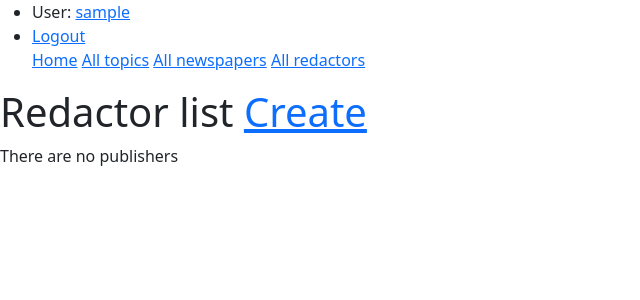
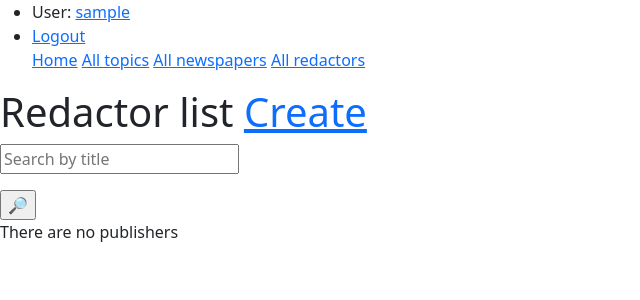
Before and after one commit to anton-chumak-main/newspaper-agency, a Django app: page /redactors/ in a window 1280 px wide. Shown: the top 300 px of the page, without its empty margins (0-640 px from the left). Run offline with Django 4.2, Linux system fonts and the light colour scheme; the visitor is signed in with stand-in values (Sample User, id 1); data that the repository does not hold is empty.

Commit message:
Add search for redactors

```diff
--- a/agency/forms.py
+++ b/agency/forms.py
@@ -37,5 +37,15 @@ class NewspaperSearchForm(forms.Form):
     title = forms.CharField(
         max_length=255,
         required=False,
-        widget=forms.TextInput(attrs={"placeholder": 'Search by title'})
+        widget=forms.TextInput(attrs={"placeholder": 'Search by title'}),
+        label=""
     )
+
+
+class RedactorSearchForm(forms.Form):
+    title = forms.CharField(
+        max_length=255,
+        required=False,
+        widget=forms.TextInput(attrs={"placeholder": 'Search by username'}),
+        label=""
+    )
--- a/agency/models.py
+++ b/agency/models.py
@@ -26,8 +26,8 @@ class Redactor(AbstractUser):
     def __str__(self):
         return f"{self.username} ({self.first_name} {self.last_name})"
 
-    # def get_absolute_url(self):
-    #     return reverse("agency:redactor-list", kwargs={"pk": self.pk})
+    def get_absolute_url(self):
+        return reverse("agency:redactor-detail", kwargs={"pk": self.pk})
 
 
 class Newspaper(models.Model):
@@ -46,8 +46,8 @@ class Newspaper(models.Model):
     class Meta:
         ordering = ["title"]
 
-    def get_absolute_url(self):
-        return reverse("agency:newspaper-detail", args=[str(self.id)])
-
     def __str__(self):
         return f"{self.title} {self.context} ({self.published_date})"
+
+    def get_absolute_url(self):
+        return reverse("agency:newspaper-detail", kwargs={"pk": self.pk})
--- a/agency/views.py
+++ b/agency/views.py
@@ -4,7 +4,8 @@ from django.shortcuts import render
 from django.urls import reverse_lazy
 from django.views import generic
 
-from agency.forms import RedactorCreationForm, RedactorExperienceUpdateForm, NewspaperForm, NewspaperSearchForm
+from agency.forms import RedactorCreationForm, RedactorExperienceUpdateForm, NewspaperForm, NewspaperSearchForm, \
+    RedactorSearchForm
 from agency.models import Redactor, Newspaper, Topic
 
 
@@ -99,6 +100,28 @@ class NewspapersDeleteView(LoginRequiredMixin, generic.DeleteView):
 class RedactorListView(LoginRequiredMixin, generic.ListView):
     model = Redactor
     template_name = "agency/redactor_list.html"
+    paginate_by = 3
+
+    def get_context_data(self, *, object_list=None, **kwargs):
+        context = super(RedactorListView, self).get_context_data(**kwargs)
+
+        username = self.request.GET.get("username", "")
+
+        context["search_form"] = NewspaperSearchForm(initial={
+            "title": username
+        })
+
+        return context
+
+    def get_queryset(self):
+        form = RedactorSearchForm(self.request.GET)
+        queryset = Redactor.objects.all()
+        if form.is_valid():
+            return queryset.filter(
+                username__icontains=form.cleaned_data["title"]
+            )
+
+        return queryset
 
 
 class RedactorDetailView(LoginRequiredMixin, generic.DetailView):
--- a/templates/agency/redactor_list.html
+++ b/templates/agency/redactor_list.html
@@ -3,7 +3,11 @@
 
 {% block content %}
   <h1>Redactor list
-    <a href="{% url 'agency:redactor-create' %}">Create</a></h1>
+    <a href="{% url 'agency:redactor-create' %}">Create</a>
+  </h1>
+  {% block search %}
+    {% include "includes/search.html" %}
+  {% endblock %}
   {% if redactor_list %}
     <ul>
       {% for redactor in redactor_list %}
```
